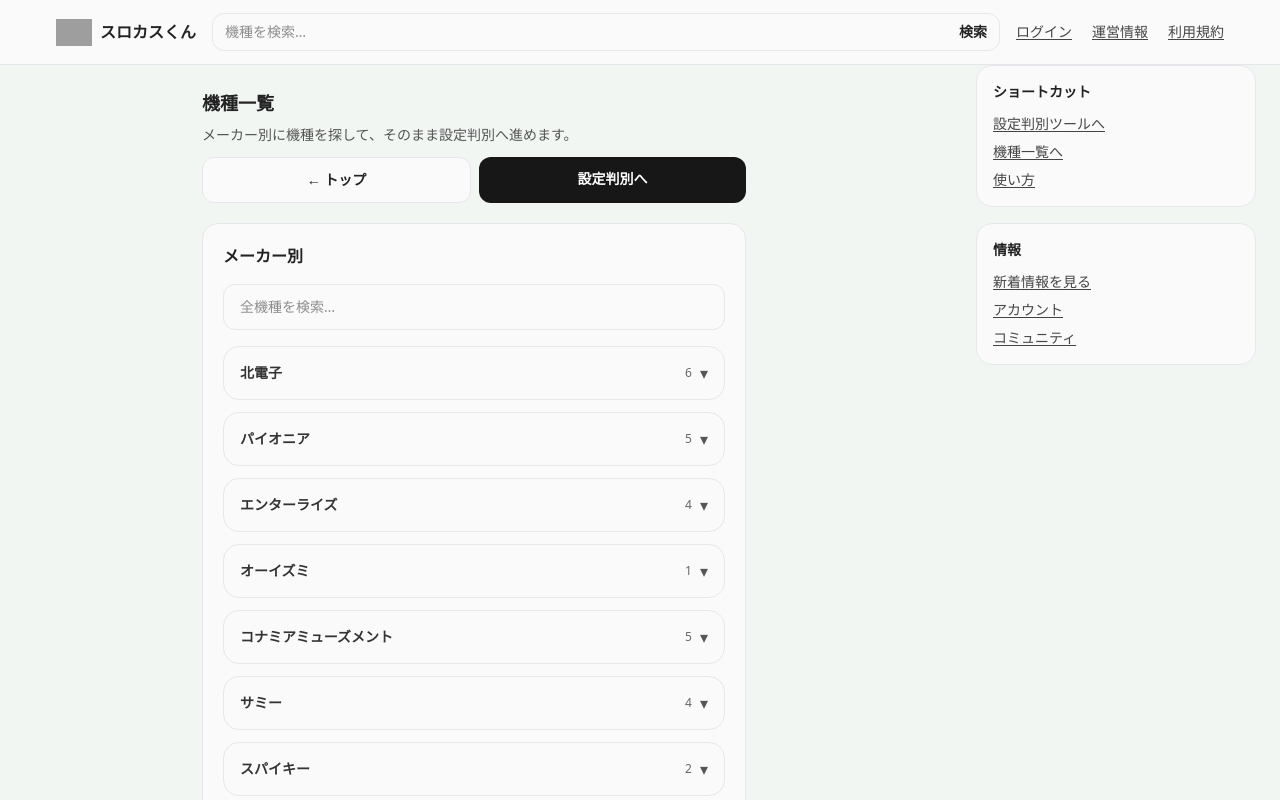
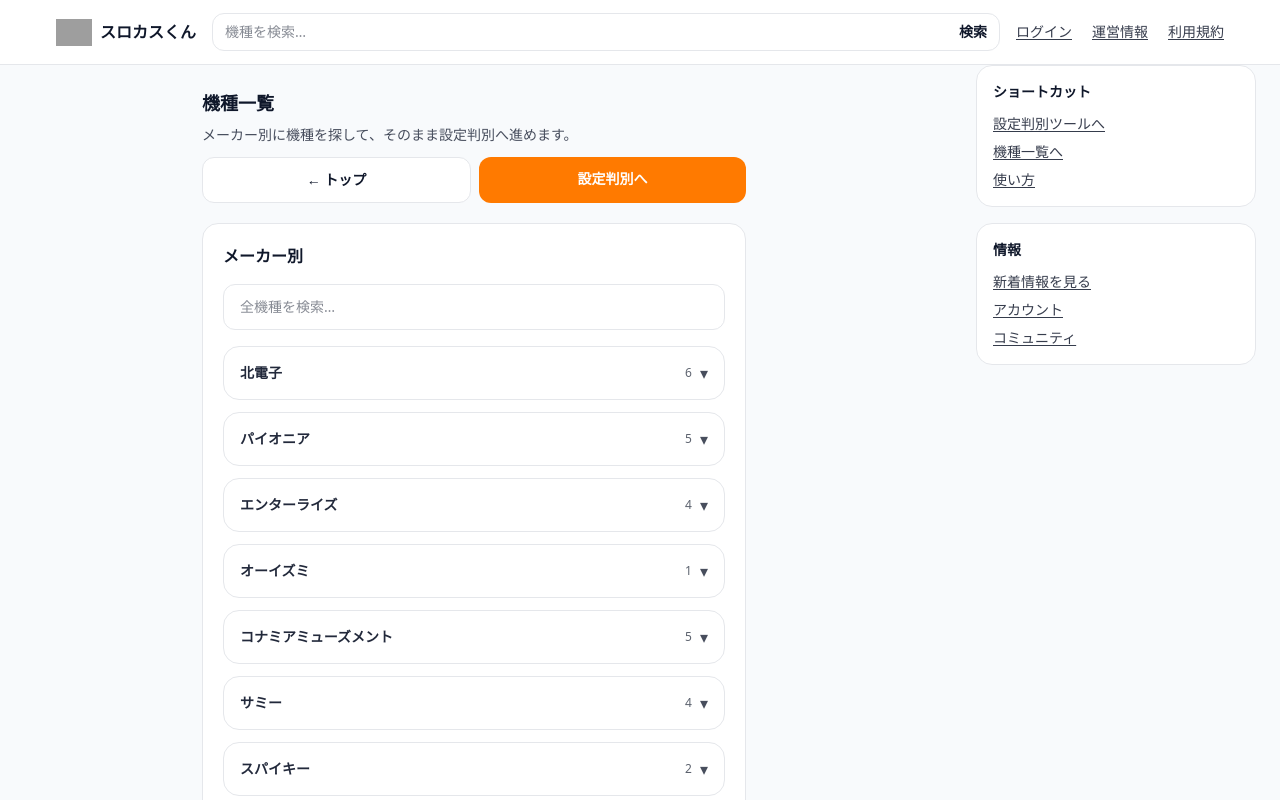
Before and after one commit to roki0711416-hash/------, a Next.js app: page /machines in a window 1280 px wide. Shown: the top 800 px of the page. Built offline with nearby package versions, Linux system fonts and the light colour scheme; grey boxes are pictures that could not be loaded.

Commit message:
Unify site colors with design tokens

```diff
--- a/app/globals.css
+++ b/app/globals.css
@@ -1,37 +1,58 @@
 @import "tailwindcss";
 
 html[data-theme="light"] {
-  --bg: #f2f6f3;
-  --card: #fafafa;
-  --border: #e5e7eb;
-  --text-rgb: 34 34 34;
+  /* Design system tokens (light) */
+  --color-cta: #FF7A00;
+  --color-cta-hover: #FF8F26;
+  --color-cta-rgb: 255 122 0;
+  --color-main: #0F172A;
+  --color-sub: #10B981;
+  --color-danger: #EF4444;
+  --bg: #F8FAFC;
+  --card: #FFFFFF;
+  --border: #E5E7EB;
+  --text-rgb: 15 23 42;
   color-scheme: light;
 }
 
 html[data-theme="dark"] {
-  --bg: #0f1115;
-  --card: #161a22;
-  --border: #232836;
-  --text-rgb: 230 232 238;
-  color-scheme: dark;
+  /* Temporarily keep the site palette consistent in production (same as light). */
+  --color-cta: #FF7A00;
+  --color-cta-hover: #FF8F26;
+  --color-cta-rgb: 255 122 0;
+  --color-main: #0F172A;
+  --color-sub: #10B981;
+  --color-danger: #EF4444;
+  --bg: #F8FAFC;
+  --card: #FFFFFF;
+  --border: #E5E7EB;
+  --text-rgb: 15 23 42;
+  color-scheme: light;
 }
 
 /* Fallback (before JS runs): treat as system */
 :root {
-  --bg: #f2f6f3;
-  --card: #fafafa;
-  --border: #e5e7eb;
-  --text-rgb: 34 34 34;
+  --color-cta: #FF7A00;
+  --color-cta-hover: #FF8F26;
+  --color-cta-rgb: 255 122 0;
+  --color-main: #0F172A;
+  --color-sub: #10B981;
+  --color-danger: #EF4444;
+  --bg: #F8FAFC;
+  --card: #FFFFFF;
+  --border: #E5E7EB;
+  --text-rgb: 15 23 42;
   color-scheme: light;
 }
 
 @media (prefers-color-scheme: dark) {
   :root {
-    --bg: #0f1115;
-    --card: #161a22;
-    --border: #232836;
-    --text-rgb: 230 232 238;
-    color-scheme: dark;
+    /* Keep the palette consistent regardless of system theme. */
+    --bg: #F8FAFC;
+    --card: #FFFFFF;
+    --border: #E5E7EB;
+    --text-rgb: 15 23 42;
+    color-scheme: light;
   }
 }
 
@@ -55,6 +76,25 @@ body {
   border-color: var(--border);
 }
 
+/* Primary CTA buttons: map existing bg-neutral-900 usage to CTA tokens */
+.bg-neutral-900 {
+  background-color: var(--color-cta);
+}
+
+.bg-neutral-900:hover {
+  background-color: var(--color-cta-hover);
+}
+
+.bg-neutral-900:focus-visible {
+  outline: none;
+  box-shadow: 0 0 0 3px rgb(var(--color-cta-rgb) / 0.35);
+}
+
+/* Danger (use sparingly) */
+.text-red-600 {
+  color: var(--color-danger);
+}
+
 .text-neutral-900 {
   color: rgb(var(--text-rgb));
 }
```
